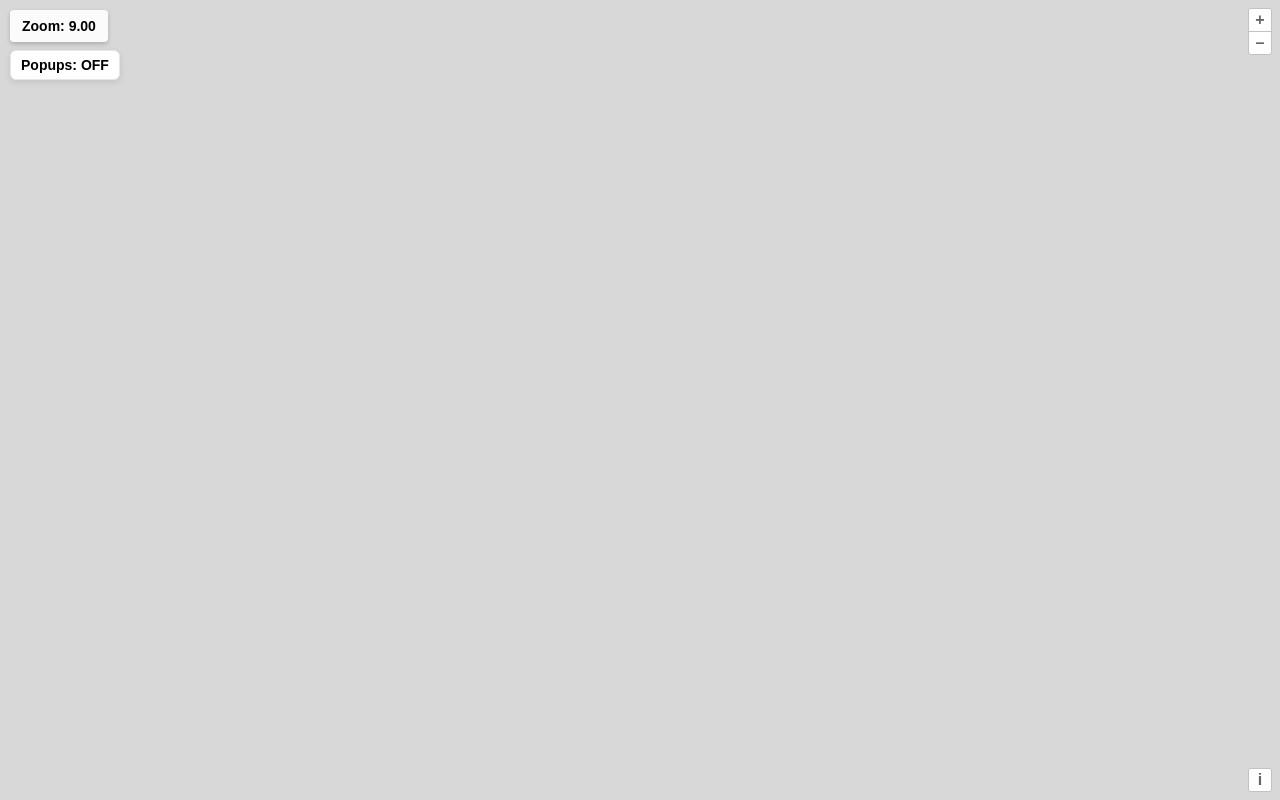
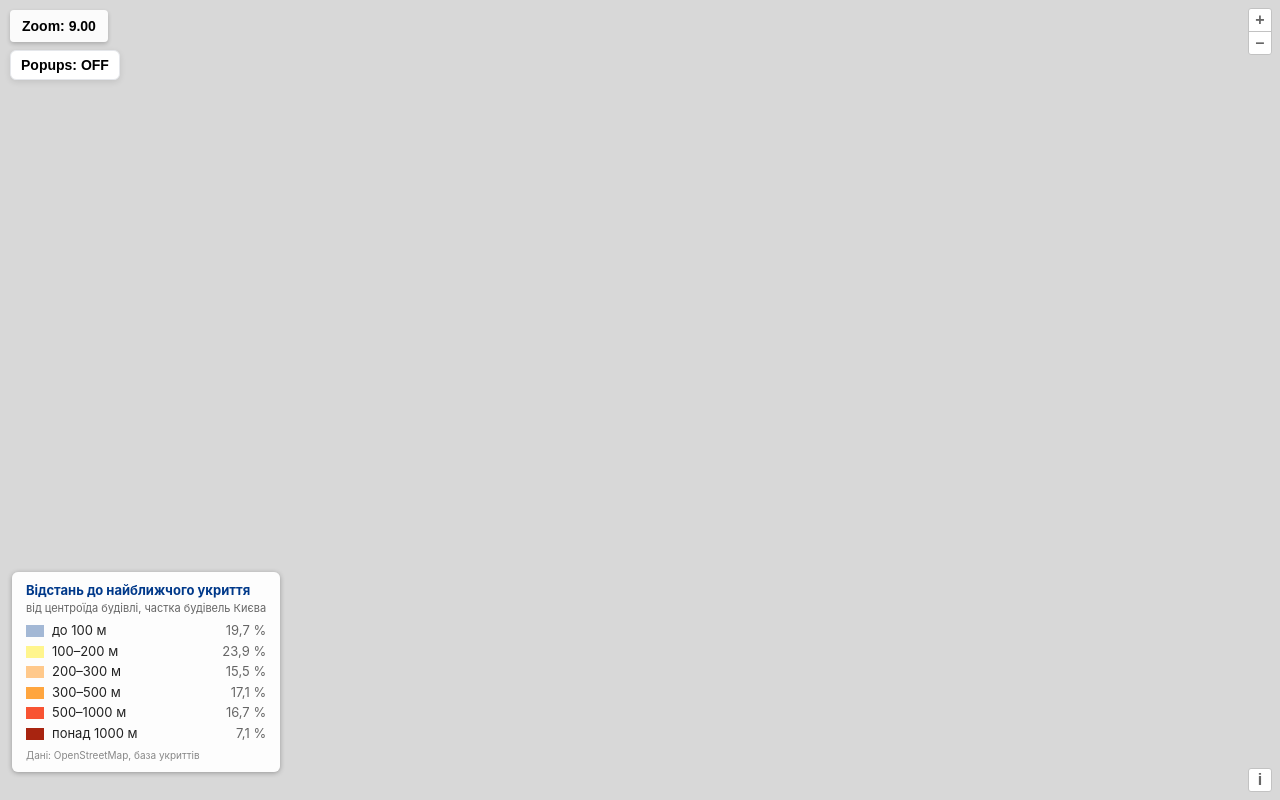
Before and after one commit to tiutiushkina-sofia/tiutiushkina-sofia.github.io, a plain HTML site: page viewer/viewer.html in a window 1280 px wide. Drawn offline with Linux system fonts and the light colour scheme; no server answers.

Commit message:
Add legend

```diff
--- a/viewer/viewer.html
+++ b/viewer/viewer.html
@@ -94,5 +94,17 @@
 
 <script type="module" src="bundle.js"></script>
 
+
+<div id="legend" style="position:absolute;left:12px;bottom:28px;z-index:10;background:rgba(255,255,255,.94);padding:10px 14px;border-radius:6px;box-shadow:0 1px 5px rgba(0,0,0,.3);font:13px/1.35 -apple-system,Helvetica,Arial,sans-serif;color:#222;max-width:260px">
+  <div style="font-weight:700;margin-bottom:2px;color:#00398A">Відстань до найближчого укриття</div>
+  <div style="font-size:11px;color:#666;margin-bottom:6px">від центроїда будівлі, частка будівель Києва</div>
+  <div style="display:flex;align-items:center;margin:3px 0"><span style="width:18px;height:12px;background:#A3B8D5;margin-right:8px"></span>до 100 м<span style="margin-left:auto;color:#666">19,7 %</span></div>
+  <div style="display:flex;align-items:center;margin:3px 0"><span style="width:18px;height:12px;background:#FFF58D;margin-right:8px"></span>100–200 м<span style="margin-left:auto;color:#666">23,9 %</span></div>
+  <div style="display:flex;align-items:center;margin:3px 0"><span style="width:18px;height:12px;background:#FFC98B;margin-right:8px"></span>200–300 м<span style="margin-left:auto;color:#666">15,5 %</span></div>
+  <div style="display:flex;align-items:center;margin:3px 0"><span style="width:18px;height:12px;background:#FFA53E;margin-right:8px"></span>300–500 м<span style="margin-left:auto;color:#666">17,1 %</span></div>
+  <div style="display:flex;align-items:center;margin:3px 0"><span style="width:18px;height:12px;background:#F85332;margin-right:8px"></span>500–1000 м<span style="margin-left:auto;color:#666">16,7 %</span></div>
+  <div style="display:flex;align-items:center;margin:3px 0"><span style="width:18px;height:12px;background:#A82410;margin-right:8px"></span>понад 1000 м<span style="margin-left:auto;color:#666">7,1 %</span></div>
+  <div style="font-size:10px;color:#888;margin-top:6px">Дані: OpenStreetMap, база укриттів</div>
+</div>
 </body>
 </html>
```
Also changed, not shown: 1 other file.
